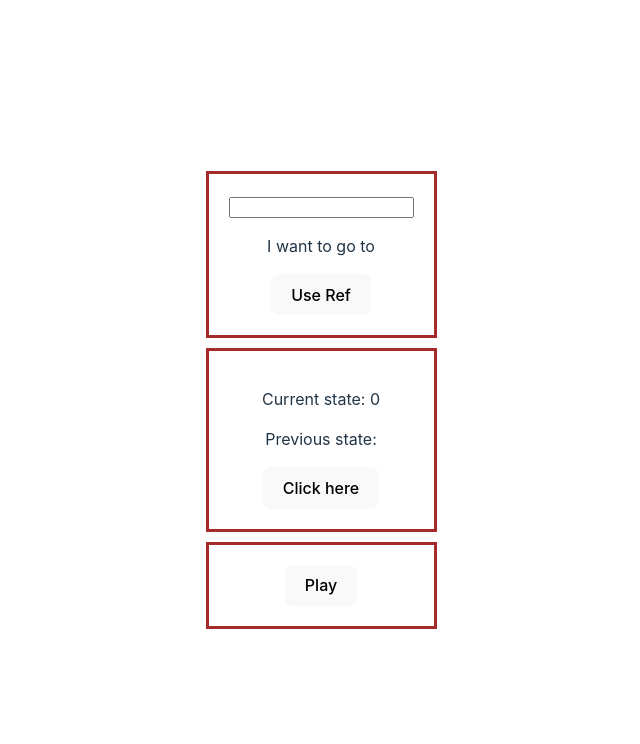
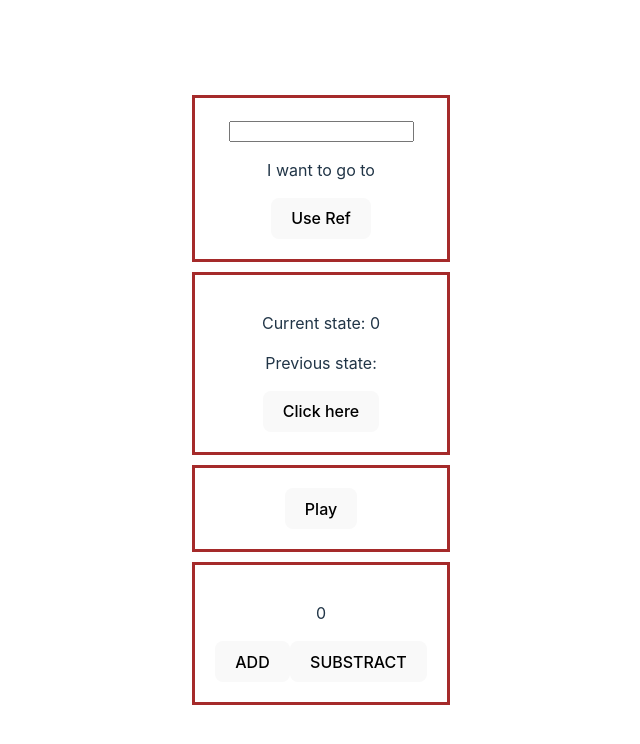
Before and after one commit to OksanaNova/hooks, a React (Vite) app: page / in a window 1280 px wide. Shown: the top 744 px of the page, without its empty margins (319-959 px from the left). Built offline with nearby package versions, Linux system fonts and the light colour scheme.

Commit message:
Reducer.jsx added

```diff
--- a/src/App.jsx
+++ b/src/App.jsx
@@ -3,6 +3,7 @@ import './App.css'
 import Focus from './Focus';
 import Music from './Music';
 import Previous from './Previous';
+import Reducer from './Reducer';
 
 function App() {
 
@@ -15,6 +16,8 @@ function App() {
 
     <Music />
 
+    <Reducer />
+
 
     </>
   )
--- a/src/Previous.jsx
+++ b/src/Previous.jsx
@@ -4,12 +4,15 @@ function Previous() {
 
     const [count, setCount] = useState(0);
 
-    const previousCountRef = useRef();
+    const previousCountRef = useRef(null);
 
     const previousCount = previousCountRef.current;
 
     useEffect(() => {
+        console.log(count)
+        console.log('before', previousCountRef.current)
         previousCountRef.current = count;
+        console.log('after', previousCountRef.current)
     })
 
     return (
--- /dev/null
+++ b/src/Reducer.jsx
@@ -0,0 +1,26 @@
+import { useReducer } from "react";
+
+function reducer(state, action) {
+    switch (action.type) {
+        case 'ADD': return {count: state.count +1};
+        case 'SUBSTRACT': return {count: state.count -1};
+        default: return state;
+    }
+}
+
+function Reducer() {
+
+    const [state, dispatch] = useReducer(reducer, { count: 0 })
+
+    return (
+        <div className="container">
+
+            <p>{state.count}</p>
+            <button onClick={() => dispatch({type: 'ADD'})} >ADD</button>
+            <button onClick={() => dispatch({type: 'SUBSTRACT'})} >SUBSTRACT</button>
+
+        </div>
+    )
+}
+
+export default Reducer;
```
